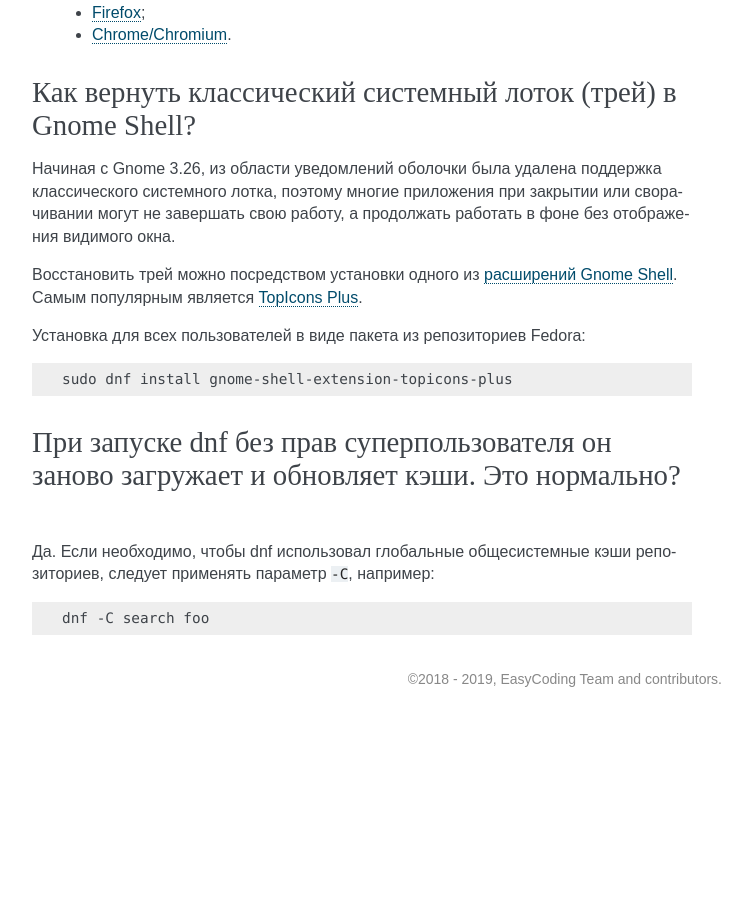
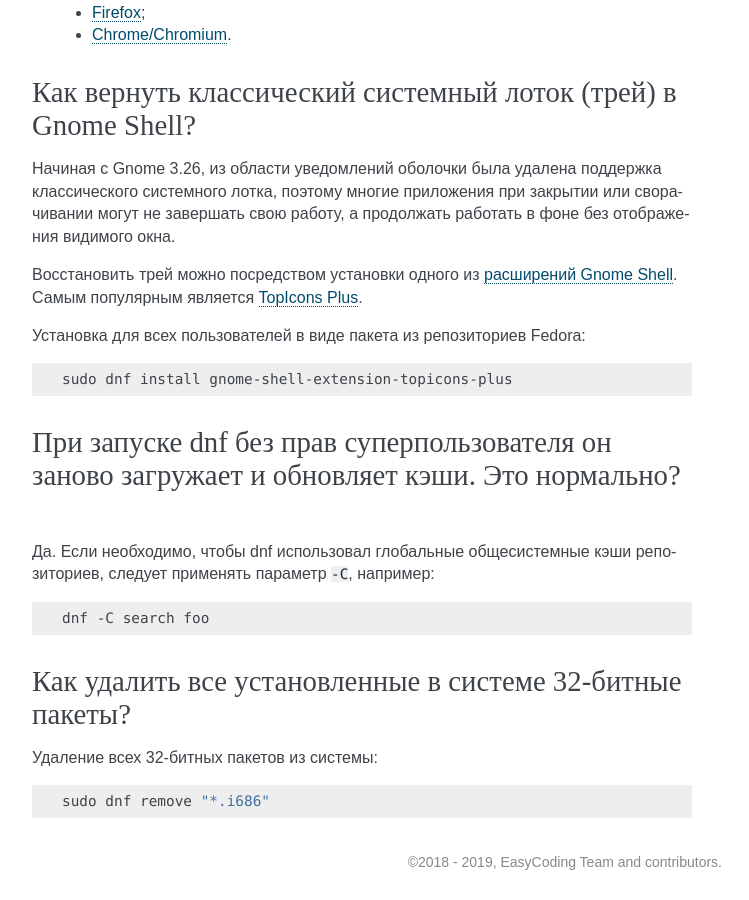
Before and after one commit to RussianFedora/FAQ, a Sphinx documentation site: the page built from source/package-manager.rst, in a window 1280 px wide and 900 px high, scrolled down 14269 px. Shown: the whole window, without its empty margins (388-1137 px from the left). Built offline with Sphinx 7.4.7, drawn with Linux system fonts in a browser that asks for light colours; before the commit the page ends 14986 px from its top, so only the background shows below that; some of the changed text lies outside the part shown.

Commit message:
Added question about removing all installed 32-bit packages.

```diff
--- a/source/package-manager.rst
+++ b/source/package-manager.rst
@@ -845,3 +845,15 @@ Java 11:
 .. code-block:: bash
 
     dnf -C search foo
+
+.. index:: dnf, 32-bit, i686, package
+.. _dnf-remove-32bit:
+
+Как удалить все установленные в системе 32-битные пакеты?
+=============================================================
+
+Удаление всех 32-битных пакетов из системы:
+
+.. code-block:: bash
+
+    sudo dnf remove "*.i686"
```
